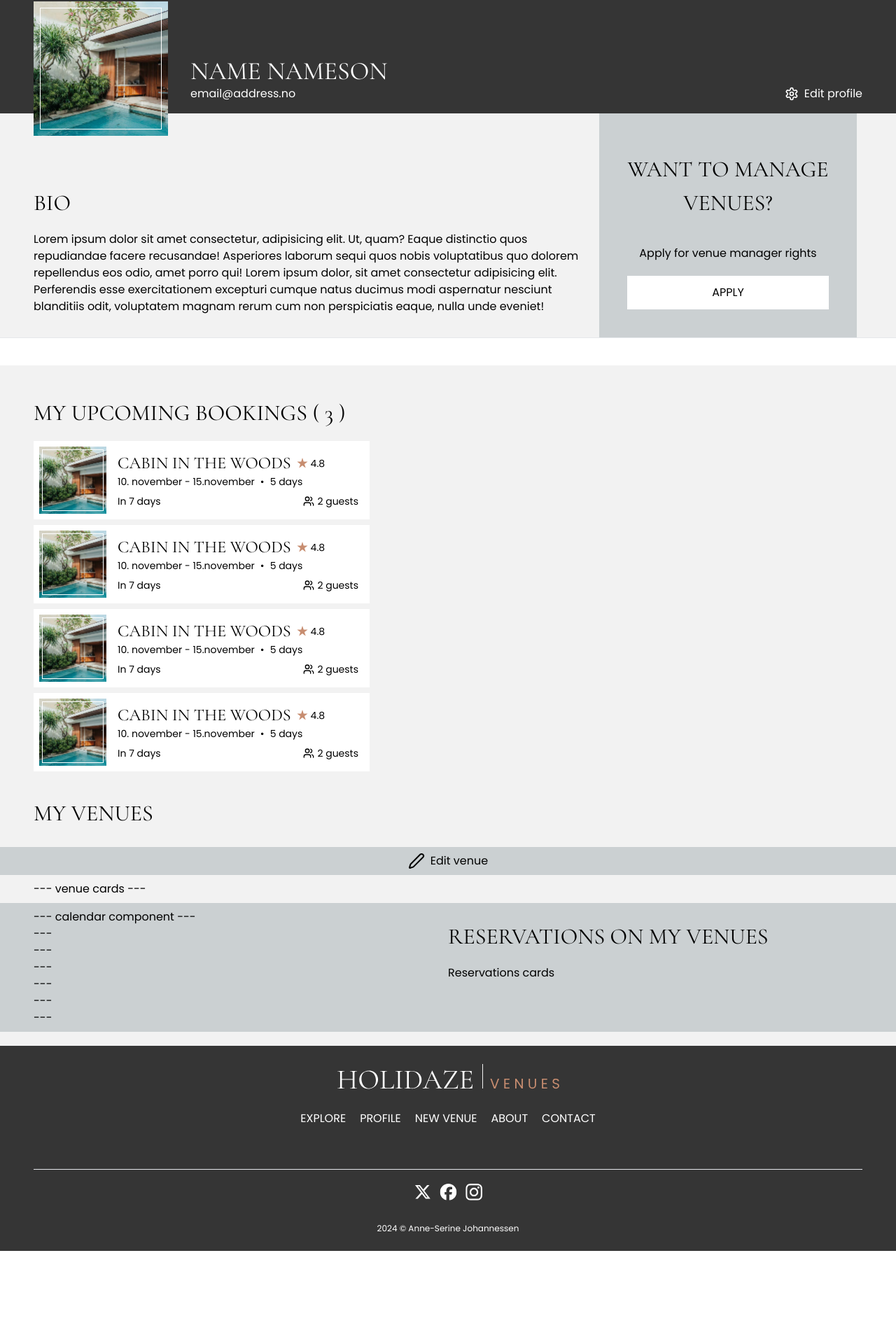
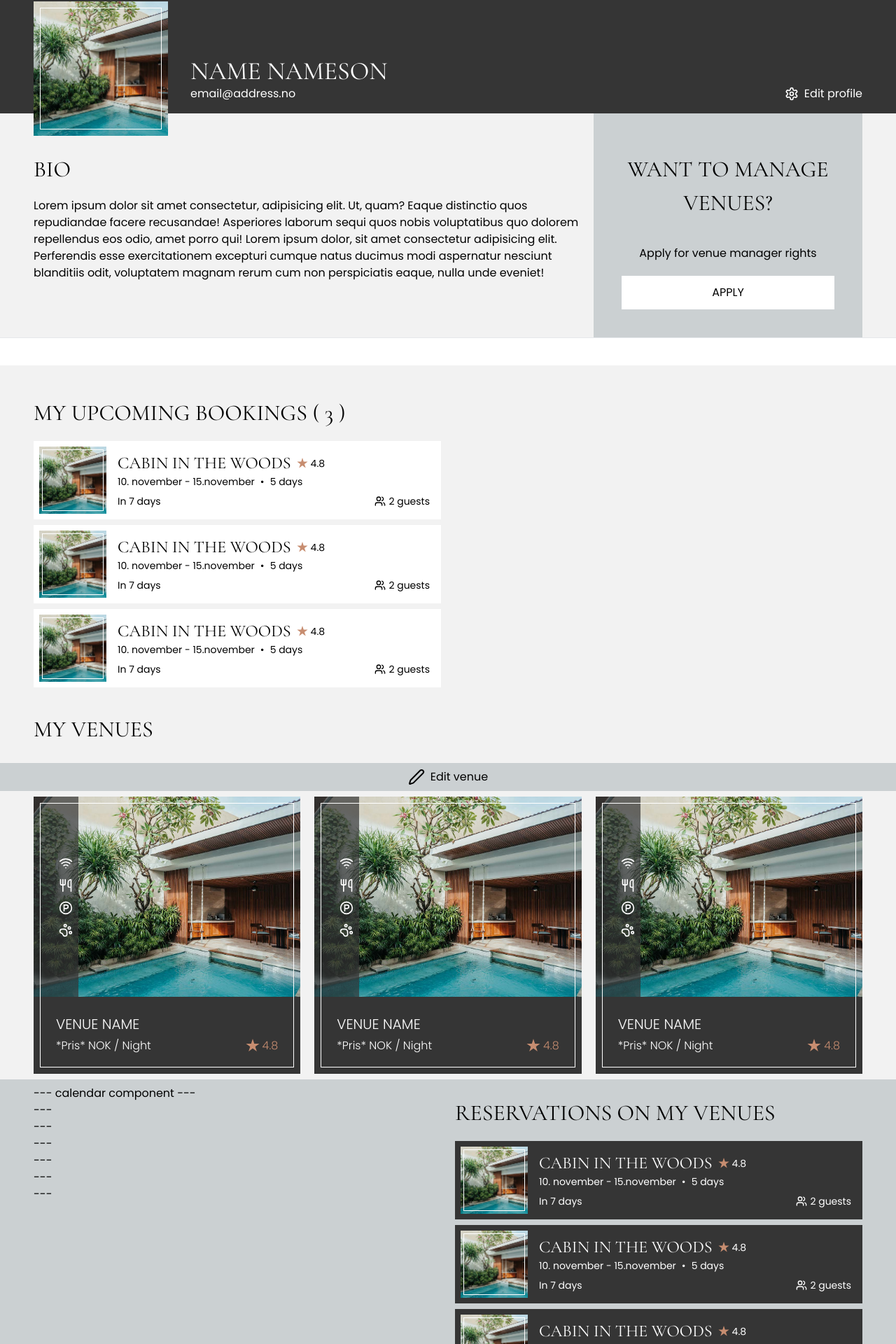
Before and after one commit to Anne-Serine/holidaze_project-exam-2, a React (Vite) app: page /profile in a window 1280 px wide. Shown: the part 196-2116 px from the top of the page at 70% size. Before the commit the page ends 1983 px from the top, so only its background shows below. Built offline with nearby package versions, Linux system fonts and the light colour scheme.

Commit message:
improve markup

```diff
--- a/src/components/features/BookingCard.jsx
+++ b/src/components/features/BookingCard.jsx
@@ -7,7 +7,7 @@ function BookingCard({ type = "light" }) {
     dark: "bg-daze-gray text-daze-white",
   };
   return (
-    <Link to="" className={`p-2 ${style[type]} flex flex-wrap gap-2 max-w-[30rem]`}>
+    <Link to="" className={`p-2 ${style[type]} flex flex-wrap gap-2`}>
       <div className="size-24">
         <img
           src="/public/assets/hero-img.jpg"
--- a/src/pages/Profile.jsx
+++ b/src/pages/Profile.jsx
@@ -1,5 +1,6 @@
 import { Pen, Settings } from "lucide-react";
 import BookingCard from "../components/features/BookingCard";
+import VenueCard from "../components/features/VenueCard";
 
 function Profile() {
   return (
@@ -24,8 +25,8 @@ function Profile() {
           </div>
         </div>
       </div>
-      <section className="container-hug grid grid-cols-3">
-        <div className="col-span-2 pt-20 m-2">
+      <section className="container-hug flex flex-wrap">
+        <div className="mt-10 m-2 mb-4 flex-1 min-w-[40%]">
           <h2>Bio</h2>
           <p>
             Lorem ipsum dolor sit amet consectetur, adipisicing elit. Ut, quam?
@@ -37,30 +38,32 @@ function Profile() {
             magnam rerum cum non perspiciatis eaque, nulla unde eveniet!
           </p>
         </div>
-        <div className="bg-daze-primary-op10 col-span-1 flex flex-col p-10 text-center justify-center mx-4">
+        <div className="bg-daze-primary-op10 flex flex-col p-10 text-center justify-center mx-2 md:max-w-[24rem] w-full">
           <h2 className="pb-5">Want to manage venues?</h2>
           <p className="pb-5">Apply for venue manager rights</p>
           <button className="bg-white p-3">APPLY</button>
         </div>
       </section>
       <hr className="h-10 bg-daze-white" />
-      <div className="container my-5">
+      <div className="container my-5 grid grid-cols-[repeat(auto-fit,minmax(20rem,_1fr))] gap-5 ">
+        <div className="">
           <h2>
             My upcoming bookings <span>( 3 )</span>
           </h2>
           <div className="flex flex-col gap-2">
             {/* Component */}
-          <BookingCard  />
-          <BookingCard  />
-          <BookingCard  />
-          <BookingCard  />
+            <BookingCard />
+            <BookingCard />
+            <BookingCard />
+          </div>
+        </div>
+        <div>
 
+        </div>
       </div>
 
       {/* Admin profile  */}
 
-
-      </div>
       <div className="my-5">
         <h2 className="container">My venues</h2>
         <div className="bg-daze-primary-op10">
@@ -71,13 +74,15 @@ function Profile() {
             </button>
           </div>
         </div>
-        <div className="container">
+        <div className="container cards-grid">
           {/* Venue cards components */}
-          --- venue cards ---
+         <VenueCard />
+         <VenueCard />
+         <VenueCard />
         </div>
         <div className="bg-daze-primary-op10">
-          <div className="container grid grid-flow-col grid-cols-4">
-            <div className="col-span-2">
+          <div className="container grid grid-cols-[repeat(auto-fit,minmax(20rem,_1fr))] gap-5">
+            <div className="">
               {/* Calendar component */}
               --- calendar component ---
               <p>---</p>
@@ -87,14 +92,16 @@ function Profile() {
               <p>---</p>
               <p>---</p>
             </div>
-            <div className="col-span-2">
+            <div className="">
               <h2>Reservations on my venues</h2>
+              <div className="flex flex-col gap-2">
                 {/* Reservations cards */}
-              Reservations cards
+                <BookingCard type="dark" />
+                <BookingCard type="dark" />
+                <BookingCard type="dark" />
               </div>
-
             </div>
-
+          </div>
         </div>
       </div>
     </div>
```
Lines whose indentation alone changed are shown as unchanged.
